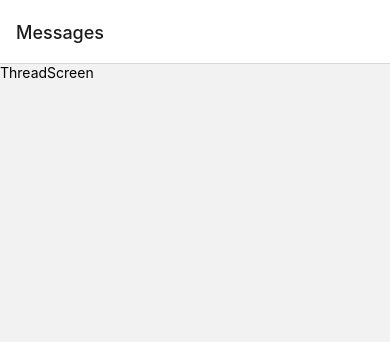
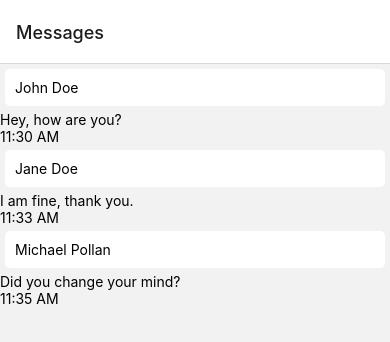
Before and after one commit to tmbruce/chat-app, a React Native app in the folder ChatApp/: screen /ThreadScreen in a window 390 px wide. Shown: the top 342 px of the page. Built offline with nearby package versions, Linux system fonts and the light colour scheme.

Commit message:
Basic rendering of threads list, set up redux with local initial state

```diff
--- a/ChatApp/App.tsx
+++ b/ChatApp/App.tsx
@@ -2,11 +2,16 @@ import React from 'react';
 import {NavigationContainer} from '@react-navigation/native';
 import {MainStackNavigator} from './navigation/AppNavigator';
 
+import {store} from './redux/store';
+import {Provider} from 'react-redux';
+
 const App = () => {
   return (
-    <NavigationContainer>
-      <MainStackNavigator />
-    </NavigationContainer>
+    <Provider store={store}>
+      <NavigationContainer>
+        <MainStackNavigator />
+      </NavigationContainer>
+    </Provider>
   );
 };
 
--- a/ChatApp/components/ChatThreadCard.tsx
+++ b/ChatApp/components/ChatThreadCard.tsx
@@ -29,6 +29,7 @@ const ChatThreadCard: React.FC<Props> = ({chatThread}) => {
         <View>
           <Text style={styles.chatThreadContainer}>{chatThread.name}</Text>
           <Text>{chatThread.message}</Text>
+          <Text>{chatThread.date}</Text>
         </View>
       </TouchableOpacity>
     </View>
--- a/ChatApp/navigation/AppNavigator.tsx
+++ b/ChatApp/navigation/AppNavigator.tsx
@@ -1,12 +1,10 @@
 import React from 'react';
-// import {createStackNavigator} from '@react-navigation/stack';
 import {createNativeStackNavigator} from '@react-navigation/native-stack';
 
 import {StackParamList} from '../types/navigationTypes';
 
-import ThreadScreen from '../screens/ThreadScreen';
+import Threads from '../screens/Threads';
 
-// const Stack = createStackNavigator<StackParamList>();
 const Stack = createNativeStackNavigator<StackParamList>();
 
 const MainStackNavigator = () => {
@@ -14,7 +12,7 @@ const MainStackNavigator = () => {
     <Stack.Navigator>
       <Stack.Screen
         name="ThreadScreen"
-        component={ThreadScreen}
+        component={Threads}
         options={{
           title: 'Messages',
           headerLargeTitle: true,
--- a/ChatApp/redux/store.ts
+++ b/ChatApp/redux/store.ts
@@ -1,5 +1,10 @@
 import {configureStore} from '@reduxjs/toolkit';
+import threadReducer from './threads';
 
 export const store = configureStore({
-  reducer: {},
+  reducer: {
+    threads: threadReducer,
+  },
 });
+
+export type RootState = ReturnType<typeof store.getState>;
--- /dev/null
+++ b/ChatApp/redux/threads.ts
@@ -0,0 +1,45 @@
+import {PayloadAction, createSlice} from '@reduxjs/toolkit';
+import {ChatThreadCard as ChatThreadCardType} from '../types';
+
+interface ThreadsState {
+  threads: ChatThreadCardType[];
+}
+
+const initialState: ThreadsState = {
+  threads: [
+    {
+      name: 'John Doe',
+      message: 'Hey, how are you?',
+      date: '11:30 AM',
+      messageRead: false,
+      threadId: '1',
+    },
+    {
+      name: 'Jane Doe',
+      message: 'I am fine, thank you.',
+      date: '11:33 AM',
+      messageRead: false,
+      threadId: '2',
+    },
+    {
+      name: 'Michael Pollan',
+      message: 'Did you change your mind?',
+      date: '11:35 AM',
+      messageRead: false,
+      threadId: '3',
+    },
+  ],
+};
+
+export const threadsSlice = createSlice({
+  name: 'threads',
+  initialState,
+  reducers: {
+    addThread: (state, action: PayloadAction<ChatThreadCardType>) => {
+      state.threads.push(action.payload);
+    },
+  },
+});
+
+export const {addThread} = threadsSlice.actions;
+export default threadsSlice.reducer;
--- a/ChatApp/screens/Threads.tsx
+++ b/ChatApp/screens/Threads.tsx
@@ -1,14 +1,25 @@
 import React from 'react';
-import {View, Text, StyleSheet} from 'react-native';
+import {FlatList, SafeAreaView} from 'react-native';
+import {useSelector} from 'react-redux';
+import {RootState} from '../redux/store';
+
+import ChatThreadCard from '../components/ChatThreadCard';
+import {ChatThreadCard as ChatThreadCardType} from '../types';
 
 const Threads = () => {
+  const {threads} = useSelector((state: RootState) => state.threads);
+
   return (
-    <View>
-      <Text>Threads</Text>
-    </View>
+    <SafeAreaView>
+      <FlatList
+        data={threads}
+        keyExtractor={(item: ChatThreadCardType, _: number) =>
+          item.threadId.toString()
+        }
+        renderItem={({item}) => <ChatThreadCard chatThread={item} />}
+      />
+    </SafeAreaView>
   );
 };
 
 export default Threads;
-
-const styles = StyleSheet.create({});
--- a/ChatApp/types/navigationTypes.ts
+++ b/ChatApp/types/navigationTypes.ts
@@ -5,6 +5,10 @@ export type StackParamList = {
     threadId: String;
     threadName: String;
   };
+  Threads: {
+    threadId: String;
+    threadName: String;
+  };
 };
 
 export type StackNavigation = StackNavigationProp<StackParamList>;
```
